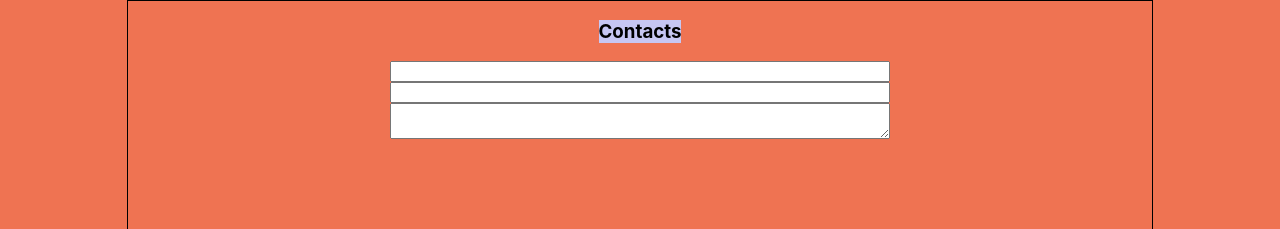
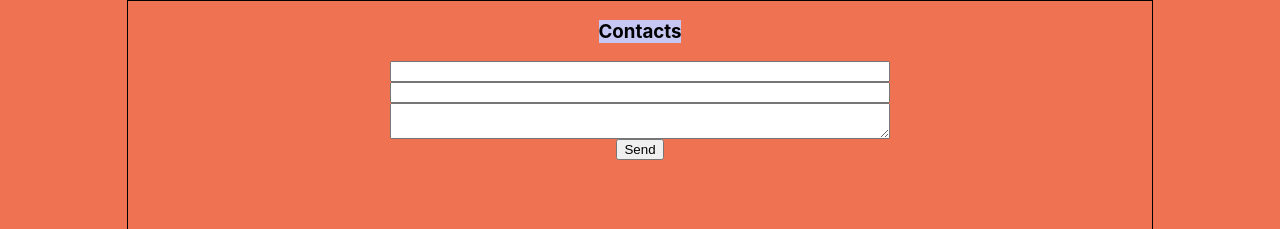
Before and after one commit to Paskinho/my_portfolio, a React (Create React App) app: page / in a window 1280 px wide. Shown: the part 1680-1909 px from the top of the page. Built offline with nearby package versions, Linux system fonts and the light colour scheme.

Commit message:
some changed and typing in Skill and Contacts.tsx

```diff
--- a/src/components/contacts/Contacts.tsx
+++ b/src/components/contacts/Contacts.tsx
@@ -13,6 +13,7 @@ export const Contacts = () => {
                     <textarea></textarea>
 
                 </form>
+                <button>Send</button>
         </div>
         </div>
     );
```
Also changed, not shown: src/components/skills/skill/Skill.tsx (+5 -2 lines).
